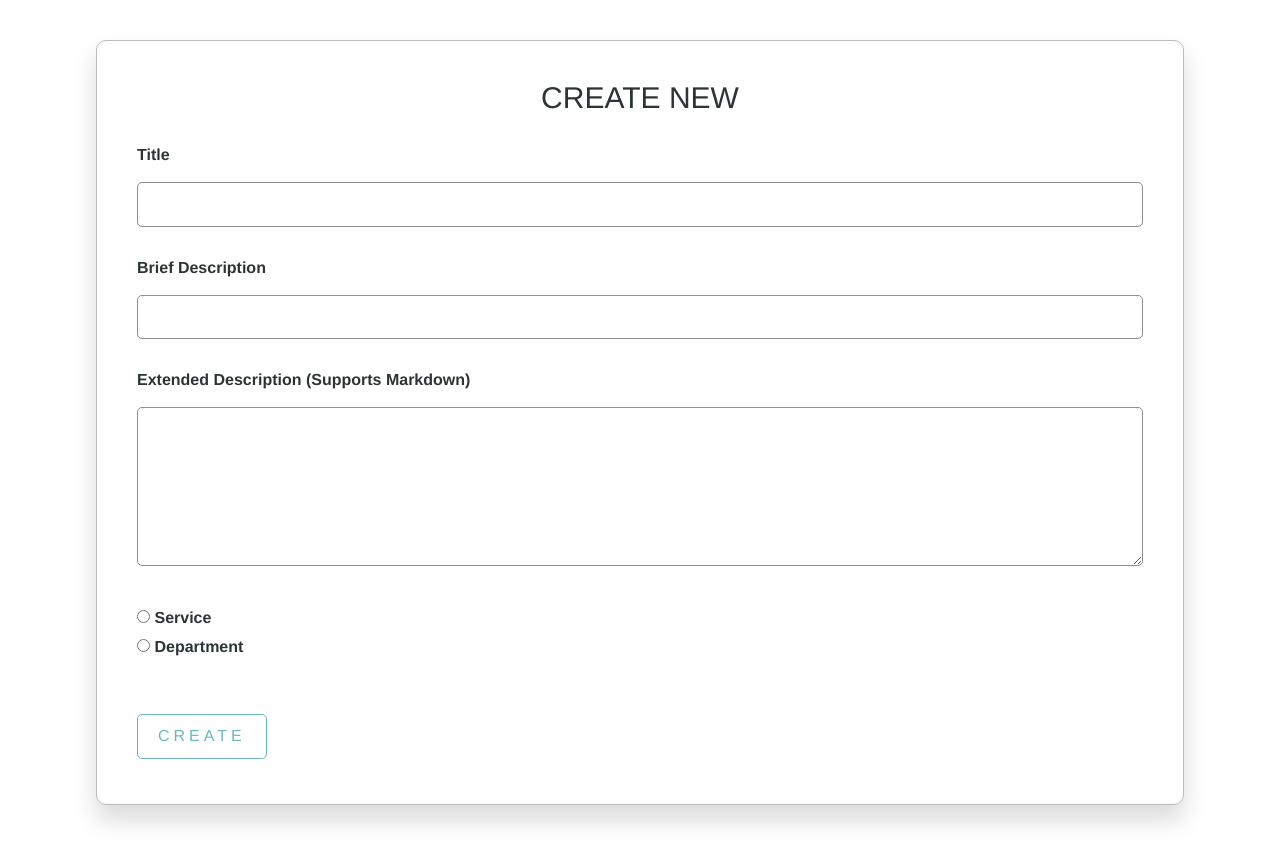
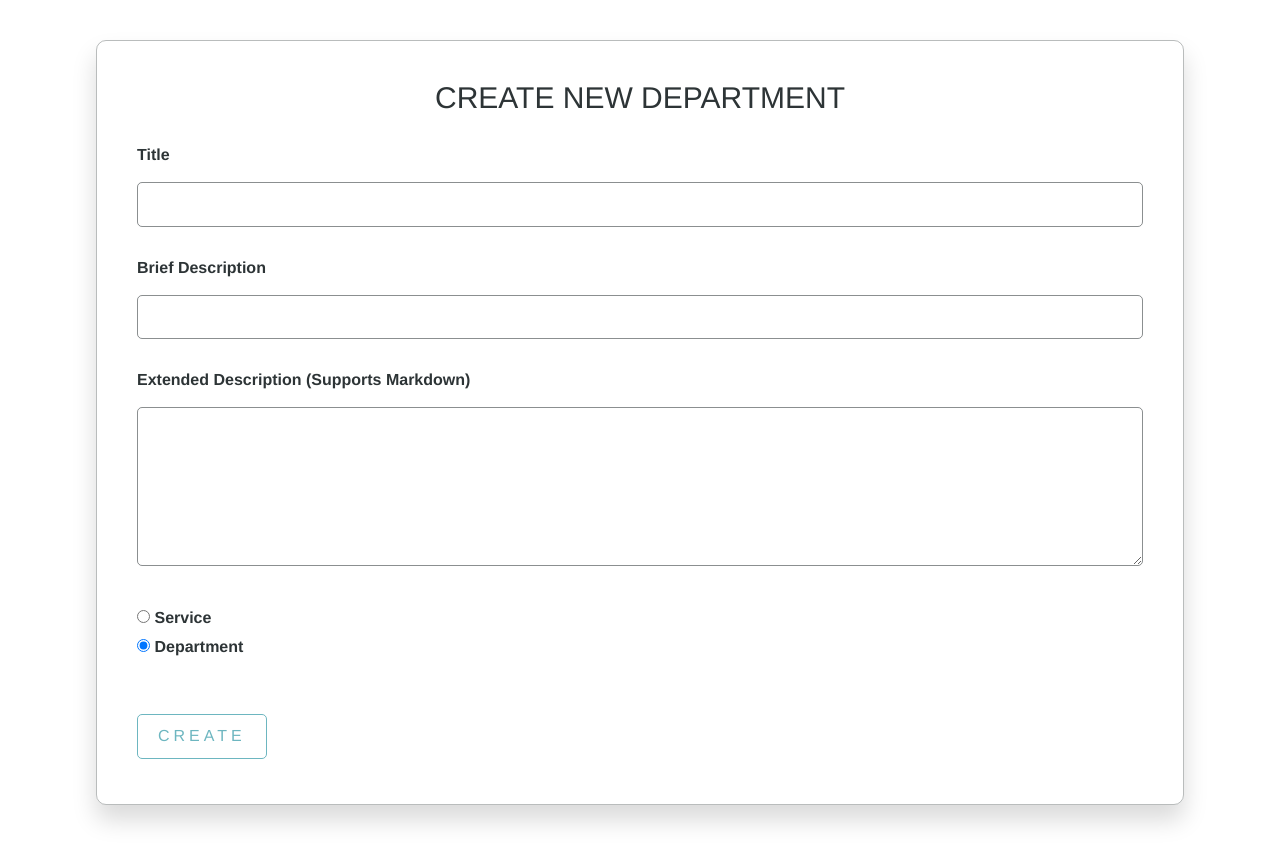
Before and after one commit to uosyph/GovServicesPortal, a Flask app: page /new?recommend=department in a window 1280 px wide. Shown: the part 100-945 px from the top of the page. Run offline with Flask 3, Linux system fonts and the light colour scheme; the visitor is signed in with stand-in values (Sample User, id 1); data that the repository does not hold is empty; some libraries are stand-ins or nearby versions.

Commit message:
[feat] QoL changes & improvements

```diff
--- a/templates/new.html
+++ b/templates/new.html
@@ -8,7 +8,12 @@
 
 {% block body %}
 <div class="form-box">
-    <h2>Create New</h2>
+    <h2>
+        Create New
+        {% if 'recommend' in request.args and request.args.get('recommend') in ['department', 'service'] %}
+            {{ request.args.get('recommend').capitalize() }}
+        {% endif %}
+    </h2>
     {% if msg: %}<div class="form-msg">{{ msg }}</div>{% endif %}
     <form action="{{ url_for('new') }}" method="post">
         <div class="input-box">
@@ -24,13 +29,16 @@
             <textarea rows="6" name="readme"></textarea>
         </div>
         <div class="radio-box">
-            <input required type="radio" id="service" name="type" value="Service" onclick="toggleOptionBox()">
+            <input required type="radio" id="service" name="type" value="Service" onclick="toggleOptionBox()"
+                {% if 'recommend' in request.args and request.args.get('recommend') == 'service' %} checked {% endif %}>
             <label for="service">Service</label>
             <br>
-            <input required type="radio" id="department" name="type" value="Department" onclick="toggleOptionBox()">
+            <input required type="radio" id="department" name="type" value="Department" onclick="toggleOptionBox()"
+                {% if 'recommend' in request.args and request.args.get('recommend') == 'department' %} checked {% endif %}>
             <label for="department">Department</label>
         </div>
-        <div class="option-box" id="option-box">
+        <div class="option-box" id="option-box"
+            {% if 'recommend' in request.args and request.args.get('recommend') == 'service' %} style="display: block;" {% endif %}>
             <label for="associated">Associated with a Department</label>
             <br>
             <select id="associated" name="associated">
```
